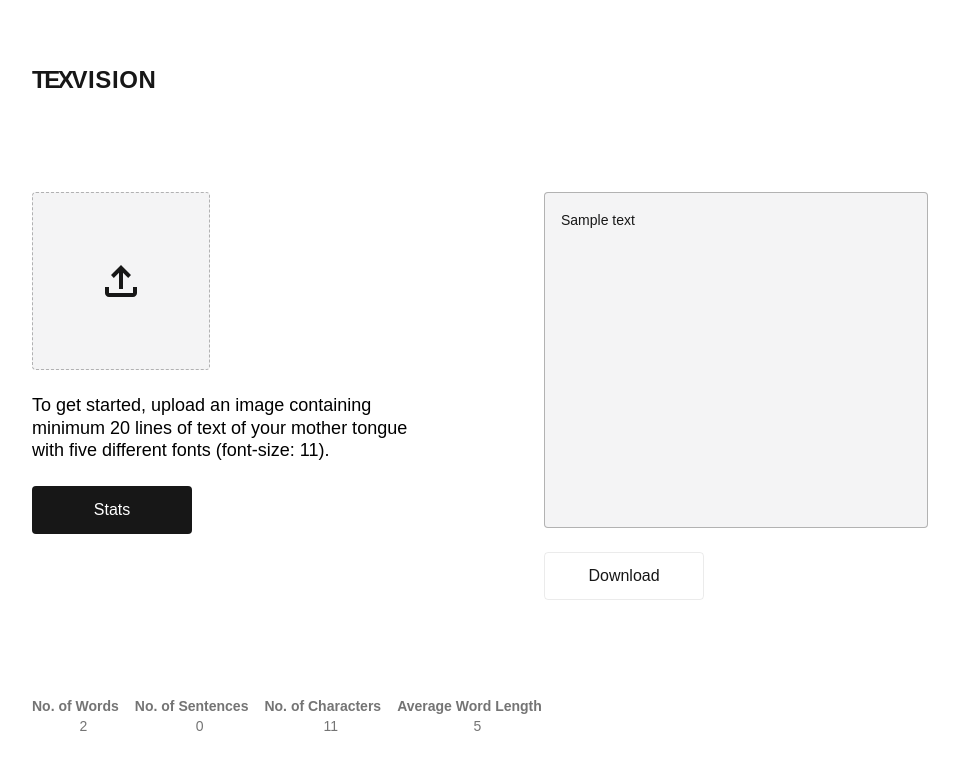
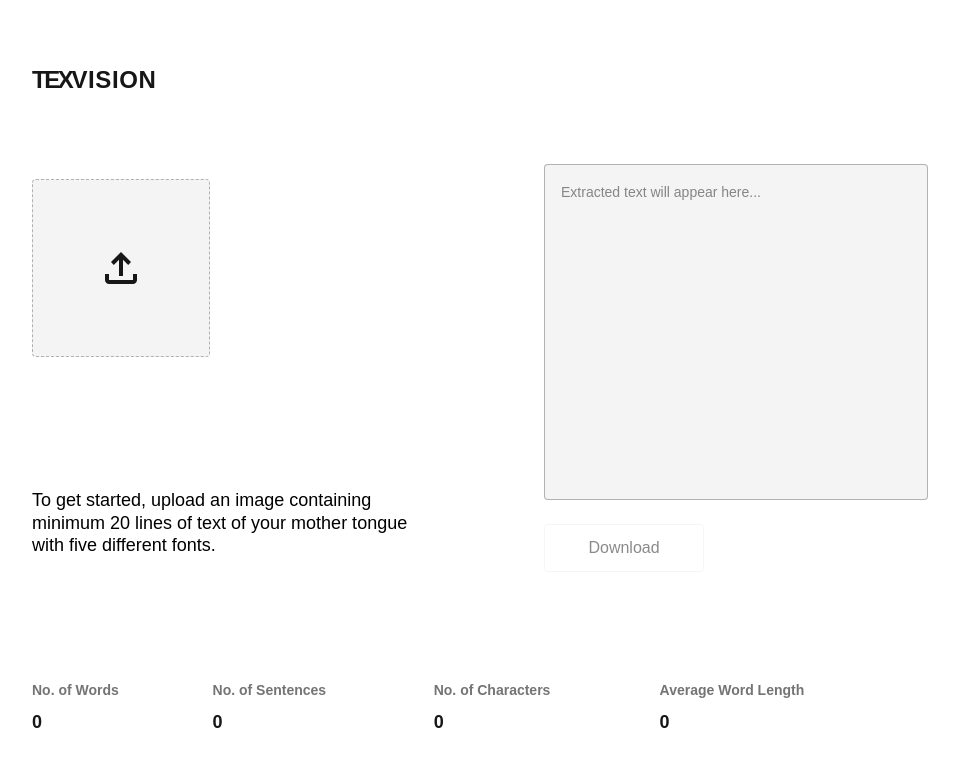
Before and after one commit to suryaat19/texvision, a Next.js app: page / in a window 1280 px wide. Shown: the top 770 px of the page, without its empty margins (160-1119 px from the left). Built offline with nearby package versions, Linux system fonts and the light colour scheme.

Commit message:
Enhance image upload functionality with Tesseract.js integration, add loading state, and improve text extraction display

```diff
--- a/app/page.tsx
+++ b/app/page.tsx
@@ -1,20 +1,81 @@
 "use client";
-import { getWordCount, getSentenceCount, getCharacterCount, getAverageWordLength, getTextArea } from "./utils/stats";
+import { useState } from "react";
+import Tesseract from "tesseract.js";
+import {
+  getWordCount,
+  getSentenceCount,
+  getCharacterCount,
+  getAverageWordLength,
+  getTextArea,
+} from "./utils/stats";
 
 export default function Home() {
+  const [text, setText] = useState<string>("");
+  const [isLoading, setIsLoading] = useState<boolean>(false);
+  const [status, setStatus] = useState<string>("");
+
+  const handleImageUpload = async (e: React.ChangeEvent<HTMLInputElement>) => {
+    const file = e.target.files?.[0];
+    if (!file) return;
+
+    setIsLoading(true);
+    setStatus("Initializing...");
+    setText("");
+
+    try {
+      const result = await Tesseract.recognize(
+        file,
+        'eng',
+        {
+          logger: (m) => {
+            if (m.status === 'recognizing text') {
+              setStatus(`Processing: ${Math.round(m.progress * 100)}%`);
+            } else {
+              setStatus(m.status);
+            }
+          },
+        }
+      );
+
+      setText(result.data.text);
+      setStatus("Done!");
+    } catch (err) {
+      console.error(err);
+      setStatus("Error occurred");
+    } finally {
+      setIsLoading(false);
+    }
+  };
+
+  const handleDownload = () => {
+    if (!text) return;
+    const element = document.createElement("a");
+    const file = new Blob([text], { type: "text/plain" });
+    element.href = URL.createObjectURL(file);
+    element.download = "extracted_text.txt";
+    document.body.appendChild(element);
+    element.click();
+    document.body.removeChild(element);
+  };
+
   return (
     <div className="flex min-h-screen items-center justify-center bg-zinc-50 font-sans dark:bg-black">
       <main className="flex min-h-screen w-full max-w-5xl flex-col items-center justify-between py-8 md:py-16 md:px-16 px-4 bg-white dark:bg-black sm:items-start">
         <div className="uppercase text-2xl font-ibm-sans font-bold tracking-wide text-foreground dark:text-background">
           <span className="-tracking-widest">tex</span>vision
         </div>
-        <div className="grid-cols-1 md:grid-cols-2 grid gap-4 md:gap-32">
-          <div className="flex flex-col items-center gap-6 text-center sm:items-start sm:text-left">
-            <div className="relative">
+        <div className="grid-cols-1 md:grid-cols-2 grid gap-4 md:gap-32 w-full">
+          <div className="flex flex-col items-center gap-6 text-center sm:items-start justify-around sm:text-left">
+            <div className="relative group">
               <button
                 type="button"
-                className="p-16 bg-zinc-100 rounded-sm border border-dashed border-foreground/30 hover:bg-zinc-200 dark:bg-zinc-900 dark:border-foreground/60 dark:hover:bg-zinc-800 transition-colors"
+                className={`p-16 bg-zinc-100 rounded-sm border border-dashed border-foreground/30 hover:bg-zinc-200 dark:bg-zinc-900 dark:border-foreground/60 dark:hover:bg-zinc-800 transition-colors ${isLoading ? "opacity-50 cursor-wait" : ""}`}
               >
+                {isLoading ? (
+                  <div className="flex flex-col items-center justify-center h-12 w-12">
+                    <div className="animate-spin rounded-full h-8 w-8 border-b-2 border-foreground"></div>
+                  </div>
+                ) : (
                   <svg
                     xmlns="http://www.w3.org/2000/svg"
                     height="48px"
@@ -25,54 +86,64 @@ export default function Home() {
                   >
                     <path d="M440-320v-326L336-542l-56-58 200-200 200 200-56 58-104-104v326h-80ZM240-160q-33 0-56.5-23.5T160-240v-120h80v120h480v-120h80v120q0 33-23.5 56.5T720-160H240Z" />
                   </svg>
+                )}
               </button>
 
               <input
                 type="file"
-                accept="image/png, image/jpeg"
-                className="absolute inset-0 opacity-0 cursor-pointer"
-                onChange={(e) => console.log(e.target.files)}
+                accept="image/png, image/jpeg, image/jpg"
+                disabled={isLoading}
+                className="absolute inset-0 opacity-0 cursor-pointer disabled:cursor-not-allowed"
+                onChange={handleImageUpload}
               />
             </div>
 
+            <div className="h-6">
+              {status && <p className="text-sm font-medium text-foreground/70 animate-pulse">{status}</p>}
+            </div>
+
             <h1 className="max-w-sm md:text-lg text-xs font-light leading-tight text-black dark:text-zinc-50">
-              To get started, upload an image containing minimum 20 lines of text of your mother tongue with five different fonts (font-size: 11).
+              To get started, upload an image containing minimum 20 lines of text of your mother tongue with five different fonts.
             </h1>
-            <button className="h-12 rounded-sm bg-foreground md:px-5 px-8 text-background transition-colors hover:bg-[#383838] dark:hover:bg-[#ccc] md:w-40">
-              Stats
-            </button>
+
           </div>
+
+
           <div className="flex flex-col gap-6">
             <textarea
               readOnly
-              className="h-84 w-full pointer-events-none resize-none rounded-sm border border-foreground/30 bg-zinc-100 p-4 text-sm leading-relaxed text-foreground dark:bg-zinc-900 dark:border-foreground/60 dark:text-foreground"
-              value={getTextArea("Sample text")}
+              placeholder="Extracted text will appear here..."
+              className="h-84 w-full resize-none rounded-sm border border-foreground/30 bg-zinc-100 p-4 text-sm leading-relaxed text-foreground dark:bg-zinc-900 dark:border-foreground/60 dark:text-foreground focus:outline-none"
+              value={getTextArea(text)}
             >
             </textarea>
-            <button className="h-12 rounded-sm border border-solid border-black/8 md:px-5 px-8 transition-colors hover:border-transparent hover:bg-black/4 dark:border-white/[.145] dark:hover:bg-[#1a1a1a] md:w-40">
+            <button
+              onClick={handleDownload}
+              disabled={!text}
+              className={`h-12 rounded-sm border border-solid border-black/8 md:px-5 px-8 transition-colors md:w-40 ${!text ? "opacity-50 cursor-not-allowed" : "hover:border-transparent hover:bg-black/4 dark:border-white/[.145] dark:hover:bg-[#1a1a1a]"}`}
+            >
               Download
             </button>
           </div>
 
         </div>
 
-        <div className="flex flex-col gap-4 text-base font-medium">
-
-          <table className="text-sm text-foreground/60">
+        <div className="flex flex-col gap-4 text-base font-medium mt-8 w-full">
+          <table className="text-sm text-foreground/60 w-full md:w-auto">
             <tbody>
               <tr>
-                <th className="pr-4 text-left">No. of Words</th>
-                <th className="pr-4 text-left">No. of Sentences</th>
-                <th className="pr-4 text-left">No. of Characters</th>
-                <th className="pr-4 text-left">Average Word Length</th>
+                <th className="pr-8 text-left py-2">No. of Words</th>
+                <th className="pr-8 text-left py-2">No. of Sentences</th>
+                <th className="pr-8 text-left py-2">No. of Characters</th>
+                <th className="pr-8 text-left py-2">Average Word Length</th>
               </tr>
               <tr>
-              </tr>
-              <tr>
-                <td className="text-center">{getWordCount("Sample text")}</td>
-                <td className="text-center">{getSentenceCount("Sample text")}</td>
-                <td className="text-center">{getCharacterCount("Sample text")}</td>
-                <td className="text-center">{getAverageWordLength("Sample text")}</td>
+                <td className="text-left font-bold text-foreground text-lg">{getWordCount(text)}</td>
+                <td className="text-left font-bold text-foreground text-lg">{getSentenceCount(text)}</td>
+                <td className="text-left font-bold text-foreground text-lg">{getCharacterCount(text)}</td>
+                <td className="text-left font-bold text-foreground text-lg">
+                  {getAverageWordLength(text) > 0 ? getAverageWordLength(text).toFixed(2) : 0}
+                </td>
               </tr>
             </tbody>
           </table>
```
Lines whose indentation alone changed are shown as unchanged.
